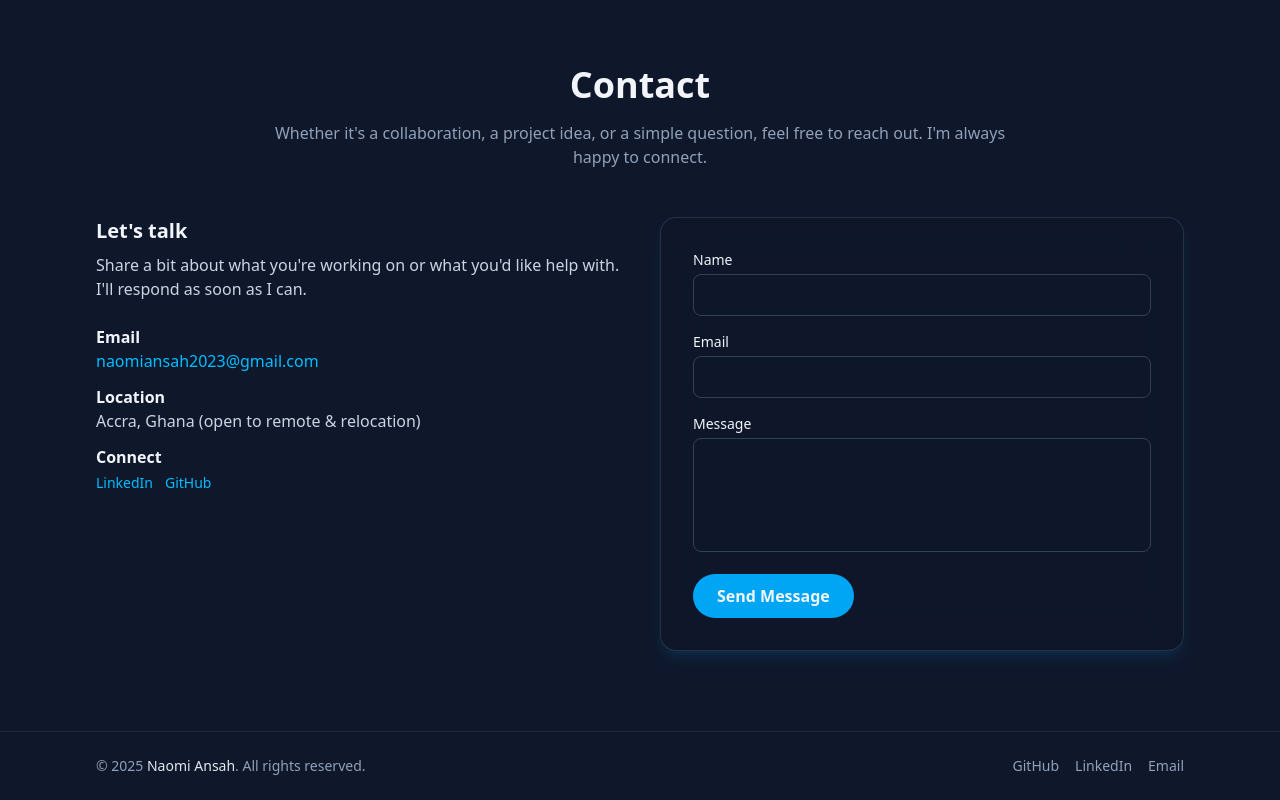
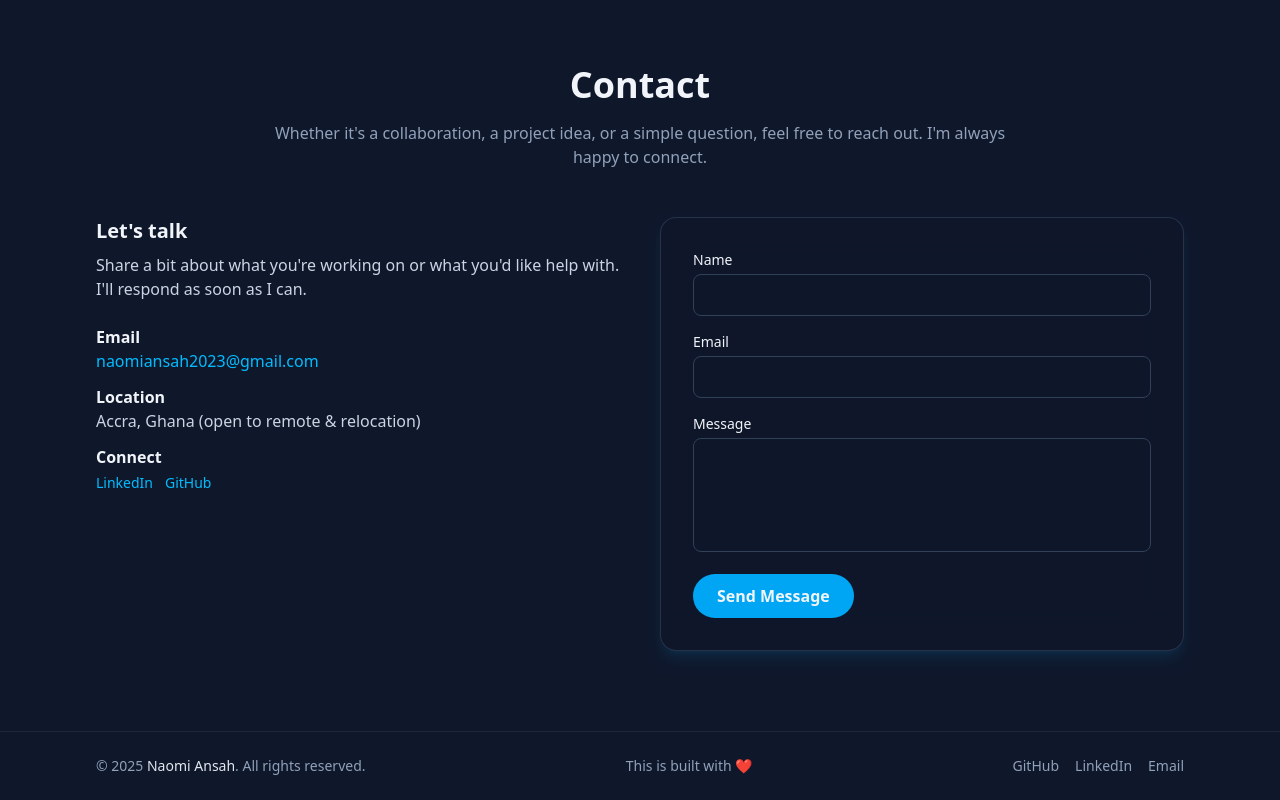
Before and after one commit to Naomiansah/naomi-portfolio, a React (Vite) app: page / in a window 1280 px wide. Shown: the part 5506-6306 px from the top of the page. Built offline with nearby package versions, Linux system fonts and the light colour scheme.

Commit message:
test CI/CD auto deployment

```diff
--- a/src/components/Footer.jsx
+++ b/src/components/Footer.jsx
@@ -11,6 +11,7 @@ const Footer = () => {
             <span className="text-slate-200 font-medium">Naomi Ansah</span>. All
             rights reserved.
           </p>
+          <p>This is built with ❤️</p>
 
           <div className="flex items-center gap-4">
             <a
```
